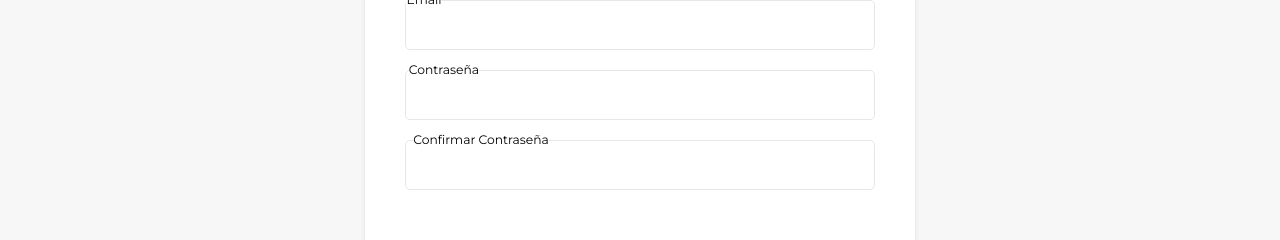
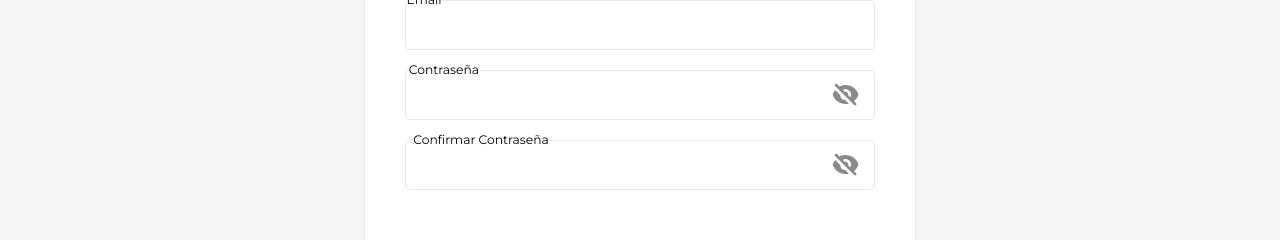
Before and after one commit to SebastianHernandez0/edimarket-2, a React (Vite) app in the folder Frontend/: page /sign-up in a window 1280 px wide. Shown: the part 395-635 px from the top of the page. Built offline with nearby package versions, Linux system fonts and the light colour scheme.

Commit message:
Añadiendo ícono y lógica para mostrar u ocultar contraseña

```diff
--- a/Frontend/src/pages/singIn/SingIn.jsx
+++ b/Frontend/src/pages/singIn/SingIn.jsx
@@ -1,8 +1,10 @@
 import "./singIn.css";
 import { NavLink, useNavigate } from "react-router-dom";
 import { PerfilBtn } from "../../components/perfilBtn/PerfilBtn";
-import { useState, useEffect, useContext } from "react";
+import { useState, useContext } from "react";
 import { UserContext } from "../../context/UserContext";
+import { HiEye } from "react-icons/hi";
+import { HiEyeOff } from "react-icons/hi";
 
 export function SingIn() {
   const emailRegex = /^[a-zA-Z0-9._%+-]+@[A-Za-z0-9.-]+\.[A-Za-z]{2,}$/;
@@ -24,6 +26,11 @@ export function SingIn() {
   } = useContext(UserContext);
 
   const navigate = useNavigate();
+  const [signInIcon, setSignInIcon] = useState(false);
+
+  const handleSignInIcon = () => {
+    setSignInIcon(!signInIcon);
+  };
 
   const LoginWithCredentials = async (email, contraseña) => {
     const response = await fetch("http://localhost:3000/usuarios/login", {
@@ -138,7 +145,7 @@ export function SingIn() {
                     ? "focus: outline-2 outline outline-red-600"
                     : "focus: outline-2 outline-green-300"
                 }`}
-                type="password"
+                type={signInIcon ? "text" : "password"}
               />
               {userData.contraseña.trim() === "" ? (
                 <p className="text-red-600 font-semibold text-sm ml-7">
@@ -150,6 +157,17 @@ export function SingIn() {
               <p className="login__form__input__paragraph text-sm">
                 Contraseña
               </p>
+              {signInIcon ? (
+                <HiEye
+                  onClick={handleSignInIcon}
+                  className="input__eye__icon"
+                />
+              ) : (
+                <HiEyeOff
+                  onClick={handleSignInIcon}
+                  className="input__eye__icon"
+                />
+              )}
             </div>
           </div>
           {singInSuccess.success ? (
--- a/Frontend/src/pages/singIn/singIn.css
+++ b/Frontend/src/pages/singIn/singIn.css
@@ -72,6 +72,14 @@
   border: none;
 }
 
+.input__eye__icon {
+  position: absolute;
+  top: 11px;
+  right: 8%;
+  font-size: 1.7rem;
+  color: var(--dark_2);
+}
+
 /*VERSIÓN DESKTOP*/
 
 @media (min-width: 576px) {
--- a/Frontend/src/pages/singUp/singUp.jsx
+++ b/Frontend/src/pages/singUp/singUp.jsx
@@ -1,8 +1,10 @@
 import "./singUp.css";
 import { NavLink, useNavigate } from "react-router-dom";
 import { PerfilBtn } from "../../components/perfilBtn/PerfilBtn";
-import { useContext, useState, useEffect } from "react";
+import { useContext, useState } from "react";
 import { UserContext } from "../../context/UserContext";
+import { HiEye } from "react-icons/hi";
+import { HiEyeOff } from "react-icons/hi";
 
 export function SingUp() {
   const {
@@ -21,6 +23,13 @@ export function SingUp() {
   });
 
   const navigate = useNavigate();
+
+  const [signUpIcon, setSignUpIcon] = useState(false);
+
+  const handleSignUpIcon = () => {
+    setSignUpIcon(!signUpIcon);
+  };
+
   const registerNewUser = async (nombre, email, contraseña) => {
     const response = await fetch("http://localhost:3000/usuarios/registro", {
       method: "POST",
@@ -193,7 +202,7 @@ export function SingUp() {
                     ? "focus: outline-2 outline outline-red-600"
                     : "focus: outline-2 outline-green-300"
                 }`}
-                type="password"
+                type={signUpIcon ? "text" : "password"}
               />
               {userData.contraseña.trim() === "" ||
               userData.contraseña.length < 8 ? (
@@ -206,6 +215,17 @@ export function SingUp() {
               <p className="register__form__input__paragraph text-sm">
                 Contraseña
               </p>
+              {signUpIcon ? (
+                <HiEye
+                  onClick={handleSignUpIcon}
+                  className="input__eye__icon"
+                />
+              ) : (
+                <HiEyeOff
+                  onClick={handleSignUpIcon}
+                  className="input__eye__icon"
+                />
+              )}
             </div>
             <div className="register__input__container">
               <input
@@ -218,7 +238,7 @@ export function SingUp() {
                     ? "focus: outline-2 outline outline-red-600"
                     : "focus: outline-2 outline-green-300"
                 }`}
-                type="password"
+                type={signUpIcon ? "text" : "password"}
               />
               {userData.confirmContraseña.trim() === "" ||
               userData.contraseña.trim() !==
@@ -232,6 +252,17 @@ export function SingUp() {
               <p className="register__form__input__paragraph text-sm">
                 Confirmar Contraseña
               </p>
+              {signUpIcon ? (
+                <HiEye
+                  onClick={handleSignUpIcon}
+                  className="input__eye__icon"
+                />
+              ) : (
+                <HiEyeOff
+                  onClick={handleSignUpIcon}
+                  className="input__eye__icon"
+                />
+              )}
             </div>
           </div>
           {singUpSuccess.success ? (
```
